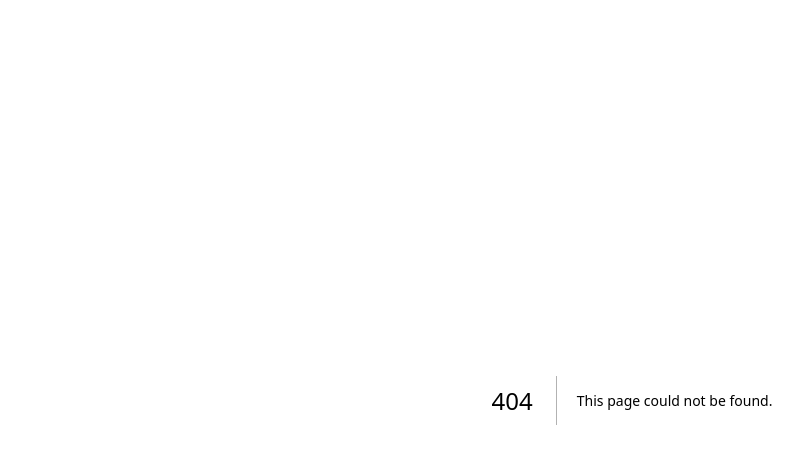
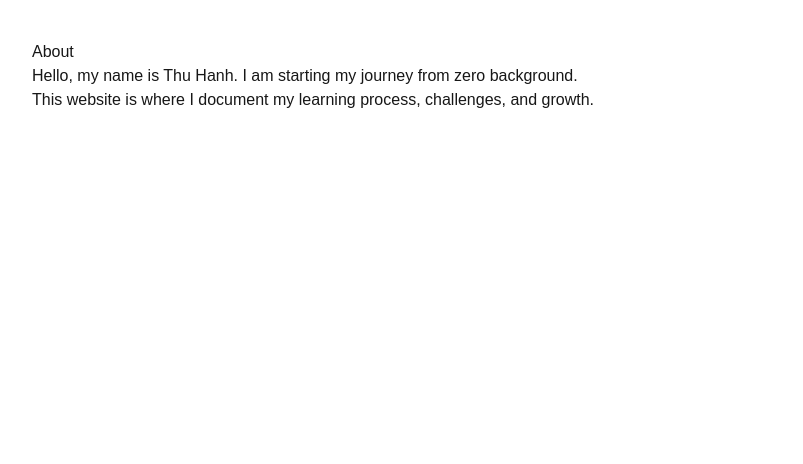
Before and after one commit to Hanhtrannp11/thuhanh-new-challenge, a Next.js app: page /about in a window 1280 px wide. Before the commit this address had no page. Shown: the top 464 px of the page, without its empty margins (8-811 px from the left). Built offline with nearby package versions, Linux system fonts and the light colour scheme.

Commit message:
Create page.tsx

```diff
--- /dev/null
+++ b/app/about/page.tsx
@@ -0,0 +1,17 @@
+export default function About() {
+  return (
+    <div style={{ padding: "40px" }}>
+      <h2>About</h2>
+
+      <p>
+        Hello, my name is Thu Hanh. I am starting my journey
+        from zero background.
+      </p>
+
+      <p>
+        This website is where I document my learning process,
+        challenges, and growth.
+      </p>
+    </div>
+  );
+}
```
